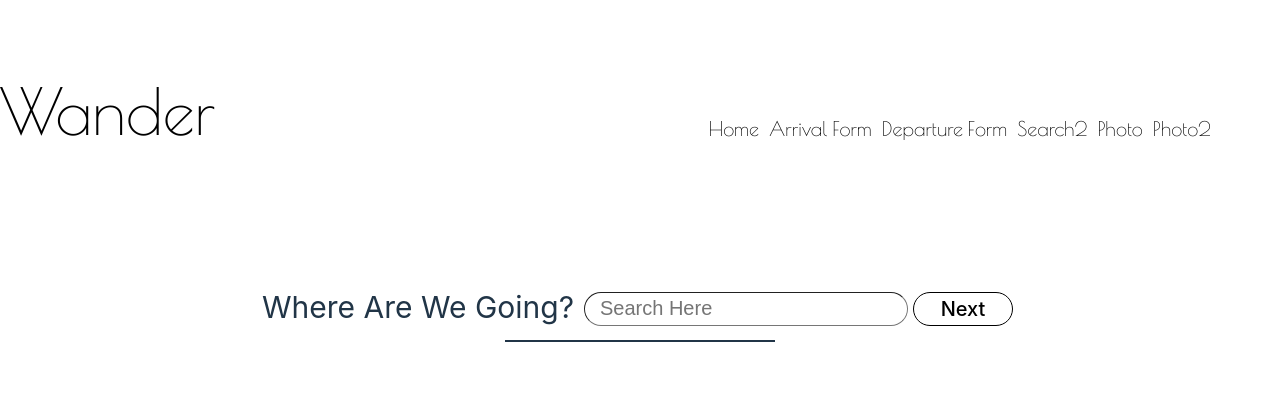
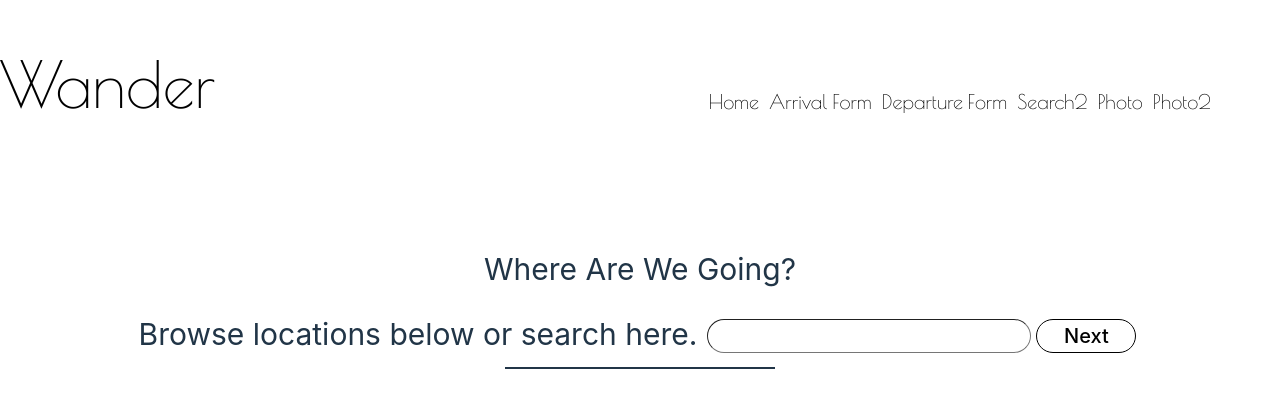
Before and after one commit to mjchin1/WanderApp--In-Progress, a React (Vite) app in the folder client/: page /place-search2 in a window 1280 px wide. Shown: the part 201-608 px from the top of the page. Built offline with nearby package versions, Linux system fonts and the light colour scheme; a web font is replaced by a local one.

Commit message:
updating destination page text

```diff
--- a/client/src/components/PlacesSearchBar2.jsx
+++ b/client/src/components/PlacesSearchBar2.jsx
@@ -73,10 +73,11 @@ export default function PlacesSearchBar2 ({destinations, setDestinationPic, dest
   return (
     <>
       <div>
+      <p className="searchBarText">Where Are We Going?</p>
       <form onSubmit={handleSubmit}>
       <label className="destinationSearchBar">
-          <p className="searchBarText">Where Are We Going?</p>
-          <input className="searchBarInput" placeholder="Search Here"
+          <p className="searchBarText">Browse locations below or search here.</p>
+          <input className="searchBarInput"
             value={input}
             onChange={handleInputChange}
           />
```
